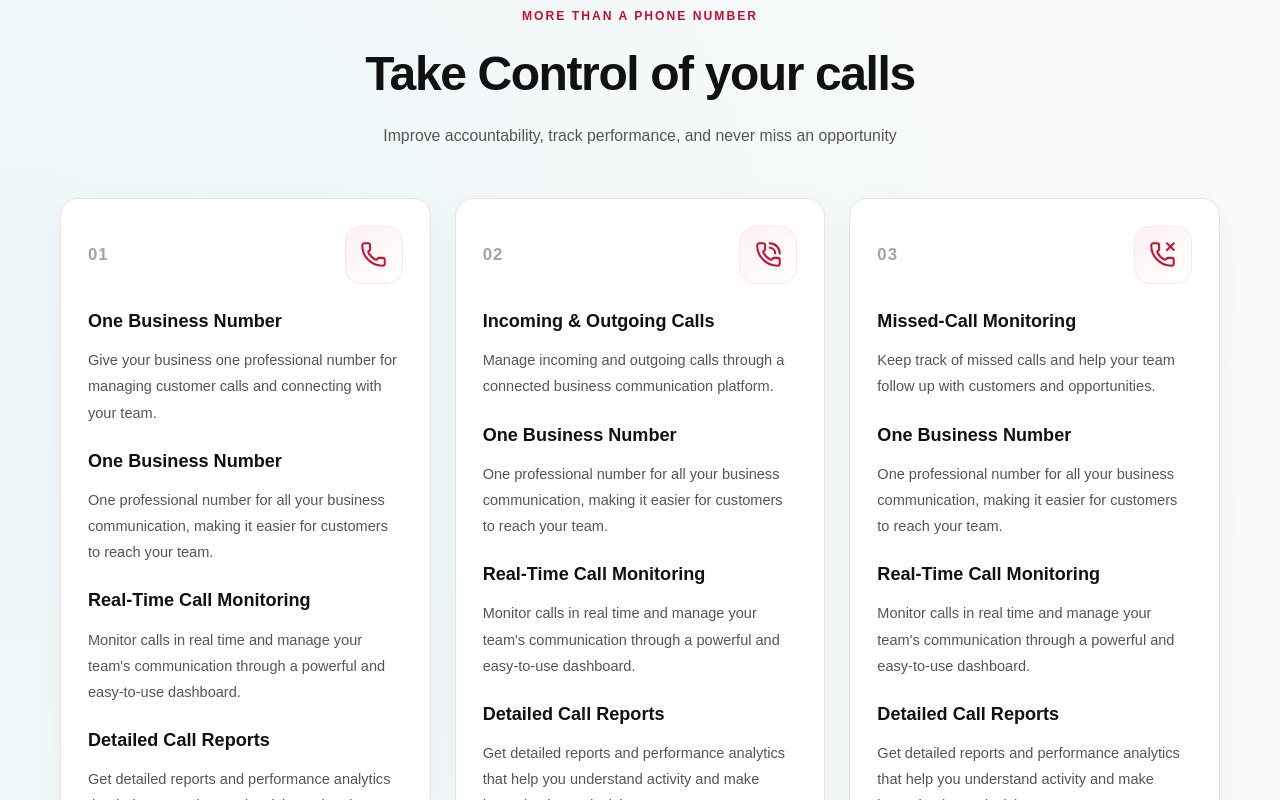
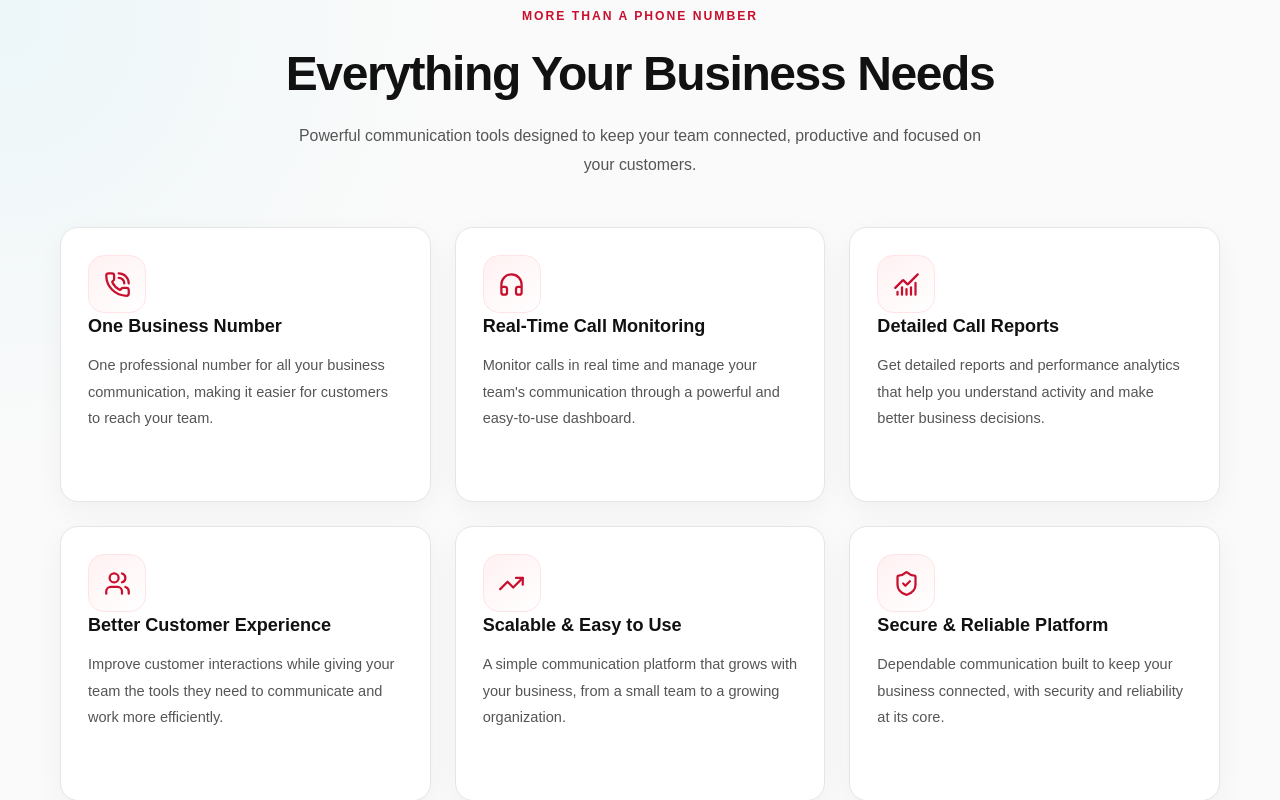
Before and after one commit to MaTech-AIData/ringflow-technologies-modern, a Next.js app: page /pricing in a window 1280 px wide. Shown: the part 2180-2980 px from the top of the page. Built offline with nearby package versions, Linux system fonts and the light colour scheme.

Commit message:
Fix pricing page cards layout

```diff
--- a/app/pricing/page.tsx
+++ b/app/pricing/page.tsx
@@ -368,90 +368,114 @@ export default function PricingPage() {
         MORE THAN A PHONE NUMBER
       </span>
 
-            <h2>
-              Take Control of your calls
-            </h2>
+      <h2>Everything Your Business Needs</h2>
 
       <p>
-              Improve accountability, track performance,
-              and never miss an opportunity
+       Powerful communication tools designed to keep your team connected,
+            productive and focused on your customers.
       </p>
     </div>
 
     <div className="pricing-benefits-grid">
-            {pricingFeatures.map((feature) => {
-              const Icon = feature.icon;
-
-              return (
-                <article
-                  className="pricing-benefit-card"
-                  key={feature.number}
-                >
-                  <div className="pricing-benefit-top">
-                    <span className="pricing-benefit-number">
-                      {feature.number}
-                    </span>
-
-                    <span className="pricing-benefit-icon">
-                      <Icon
-                        size={27}
-                        strokeWidth={1.8}
-                        aria-hidden="true"
-                      />
-                    </span>
+      <article className="pricing-benefit-card">
+        <div className="pricing-benefit-icon">
+          <PhoneCall size={27} aria-hidden="true" />
         </div>
-
-                  <h3>{feature.title}</h3>
-
-                  <p>{feature.description}</p>
 
         <h3>One Business Number</h3>
 
         <p>
-                One professional number for all your business communication,
-                making it easier for customers to reach your team.
+          One professional number for all your business
+          communication, making it easier for customers
+          to reach your team.
         </p>
+
+        <div className="get-line" />
+      </article>
+
+      <article className="pricing-benefit-card">
+        <div className="pricing-benefit-icon">
+          <Headphones size={27} aria-hidden="true" />
+        </div>
+
         <h3>Real-Time Call Monitoring</h3>
 
         <p>
-                Monitor calls in real time and manage your team's communication
-                through a powerful and easy-to-use dashboard.
+          Monitor calls in real time and manage your team&apos;s
+          communication through a powerful and easy-to-use
+          dashboard.
         </p>
+
+        <div className="get-line" />
+      </article>
+
+      <article className="pricing-benefit-card">
+        <div className="pricing-benefit-icon">
+          <ChartNoAxesCombined size={27} aria-hidden="true" />
+        </div>
+
         <h3>Detailed Call Reports</h3>
 
         <p>
-                Get detailed reports and performance analytics that help you
-                understand activity and make better business decisions.
+          Get detailed reports and performance analytics that
+          help you understand activity and make better
+          business decisions.
         </p>
+
+        <div className="get-line" />
+      </article>
+
+      <article className="pricing-benefit-card">
+        <div className="pricing-benefit-icon">
+          <Users size={27} aria-hidden="true" />
+        </div>
+
         <h3>Better Customer Experience</h3>
 
         <p>
-                Improve customer interactions while giving your team the tools
-                they need to communicate and work more efficiently.
+          Improve customer interactions while giving your team
+          the tools they need to communicate and work more
+          efficiently.
         </p>
-             <h3>Scalable & Easy to Use</h3>
+
+        <div className="get-line" />
+      </article>
+
+      <article className="pricing-benefit-card">
+        <div className="pricing-benefit-icon">
+          <TrendingUp size={27} aria-hidden="true" />
+        </div>
+
+        <h3>Scalable &amp; Easy to Use</h3>
 
         <p>
-                A simple communication platform that grows with your business,
-                from a small team to a growing organization.
+          A simple communication platform that grows with your
+          business, from a small team to a growing organization.
         </p>
-            <h3>Secure & Reliable Platform</h3>
+
+        <div className="get-line" />
+      </article>
+
+      <article className="pricing-benefit-card">
+        <div className="pricing-benefit-icon">
+          <ShieldCheck size={27} aria-hidden="true" />
+        </div>
+
+        <h3>Secure &amp; Reliable Platform</h3>
 
         <p>
-                Dependable communication built to keep your business connected
-                with security and reliability at its core.
+          Dependable communication built to keep your business
+          connected, with security and reliability at its core.
         </p>
 
-
+        <div className="get-line" />
       </article>
-              );
-            })}
     </div>
 
     <p className="pricing-features-note">
       Feature availability depends on the selected package
-            and supported integrations. Contact us to confirm
-            which features are available for your business.
+      and supported integrations. Contact us to confirm which
+      features are available for your business.
     </p>
   </div>
 </section>
```
Lines whose indentation alone changed are shown as unchanged.
